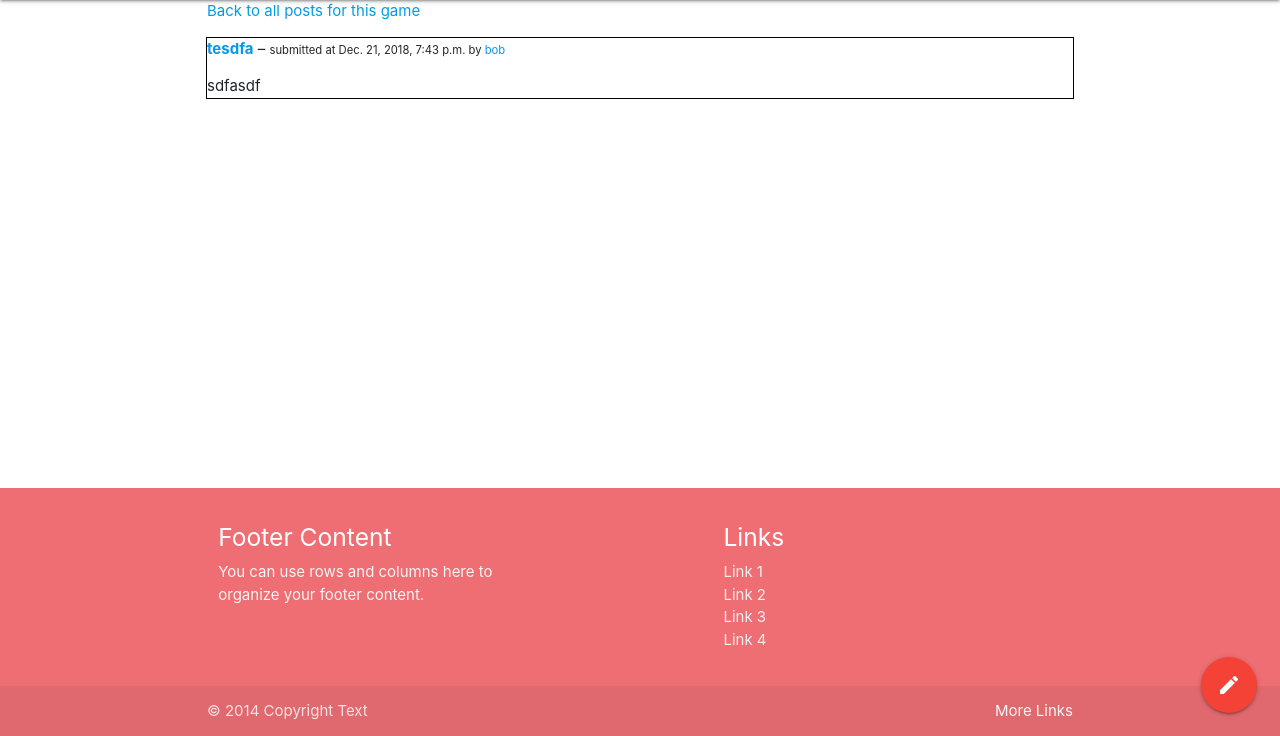
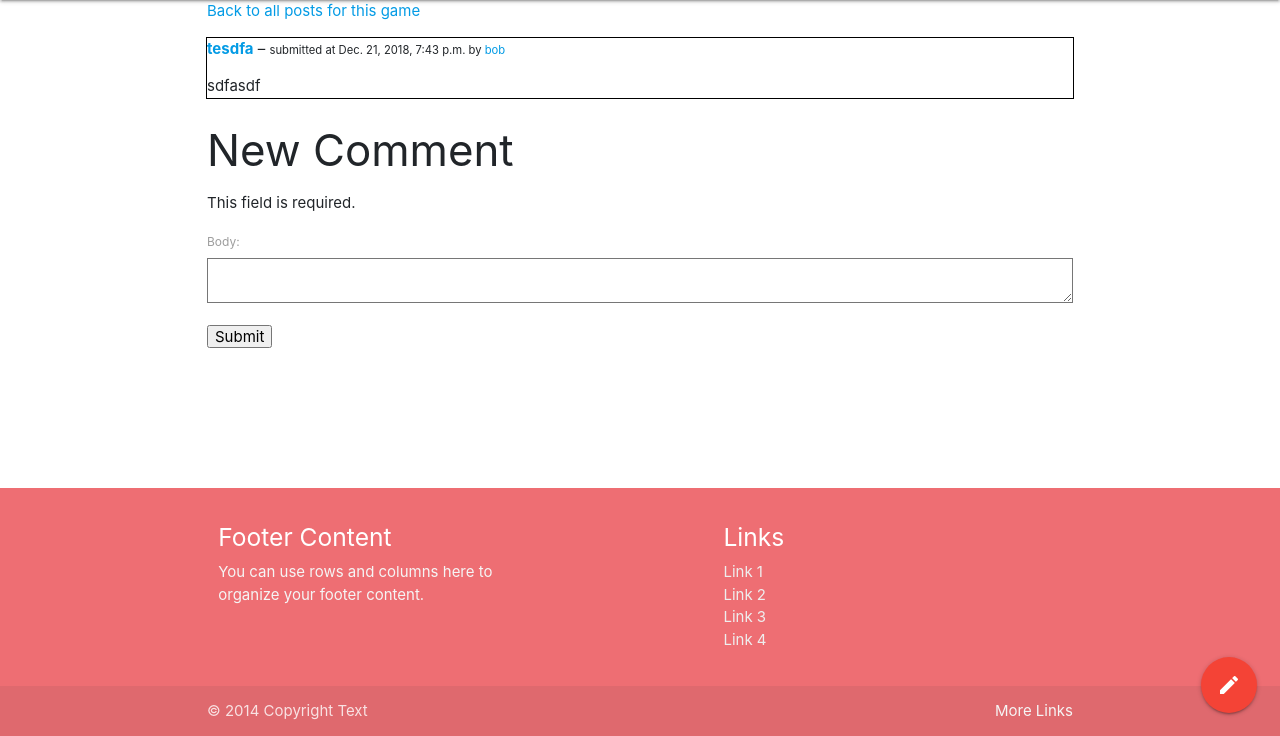
Before and after one commit to ethsternk/goodgames, a Django app: page /game/1/post/1 in a window 1280 px wide. Shown: the part 64-800 px from the top of the page. Run offline with Django 3.2, Linux system fonts and the light colour scheme; a user stored in the database is signed in; data comes from the database, SQL or seed files in the repository; both versions use the stored data as it was after the commit; some libraries are stand-ins or nearby versions.

Commit message:
comments on posts

```diff
--- a/goodgames/goodgames/forms.py
+++ b/goodgames/goodgames/forms.py
@@ -19,3 +19,7 @@ class PostForm(forms.Form):
 
 class SearchForm(forms.Form):
     search = forms.CharField(max_length=50)
+
+
+class CommentForm(forms.Form):
+    body = forms.CharField(widget=forms.Textarea, max_length=5000)
--- a/goodgames/goodgames/models.py
+++ b/goodgames/goodgames/models.py
@@ -31,3 +31,10 @@ class Post(models.Model):
     date = models.DateTimeField(auto_now=True)
     profile = models.ForeignKey(
         Profile, on_delete=models.CASCADE, related_name='profile')
+
+
+class Comment(models.Model):
+    body = models.TextField()
+    post = models.ForeignKey(Post, on_delete=models.CASCADE)
+    date = models.DateTimeField(auto_now=True)
+    profile = models.ForeignKey(Profile, on_delete=models.CASCADE)
--- a/goodgames/goodgames/templates/post.html
+++ b/goodgames/goodgames/templates/post.html
@@ -6,5 +6,16 @@
         <p><a href="/game/{{ data.game.igdb_id }}/post/{{ data.post.id }}"><b>{{ data.post.title }}</b></a> – <span style="font-size: .75em">submitted at {{ data.post.date }} by <a href="/profile/{{ data.post.profile.id }}">{{ data.post.profile }}</a></span></p>
         <p>{{ data.post.body }}
     </div>
+    {% for item in data.comments %}
+    <p>{{ item.body }} – <span style="font-size: .75em">submitted at {{ item.date }} by <a href="/profile/{{ item.profile.id }}">{{ data.post.profile }}</a></span></p>
+    {% endfor %}
+    {% if data.user %}
+    <h3>New Comment</h3>
+    <form action='/game/{{ data.game.igdb_id }}/post/{{ data.post.id }}' method="post">
+        {% csrf_token %}
+        {{ form.as_p }}
+        <input type='submit' value='Submit'>
+    </form>
+    {% endif %}
 </body>
 {% endblock %}
--- a/goodgames/goodgames/views.py
+++ b/goodgames/goodgames/views.py
@@ -1,6 +1,7 @@
 from django.shortcuts import render, HttpResponseRedirect, reverse
-from goodgames.models import Profile, Game, Post
-from goodgames.forms import SignupForm, LoginForm, PostForm, SearchForm
+from goodgames.models import Profile, Game, Post, Comment
+from goodgames.forms import (
+    SignupForm, LoginForm, PostForm, SearchForm, CommentForm)
 from django.contrib.auth.models import User
 from django.contrib.auth import login, authenticate, logout
 import requests
@@ -35,7 +36,6 @@ def home_view(request):
             'accept': 'application/json',
         }
     ).json()
-    print(popular[0])
     return render(request, 'home.html', {
         'data': {
             'user': user,
@@ -213,8 +213,25 @@ def game_posts_view(request, game_id):
 def post_view(request, game_id, post_id):
     game = Game.objects.filter(igdb_id=game_id).first()
     post = Post.objects.filter(id=post_id).first()
-    return render(request, 'post.html', {'data': {
-        'game': game,
-        'user': request.user.profile,
-        'post': post,
-    }})
+    comments = Comment.objects.filter(post=post)
+    form = CommentForm(None or request.POST)
+    if request.method == 'POST':
+        if form.is_valid():
+            data = form.cleaned_data
+            Comment.objects.create(
+                body=data['body'],
+                post=post,
+                date=datetime.now(),
+                profile=request.user.profile,
+            )
+            return HttpResponseRedirect(
+                '/game/' + str(game_id) + '/post/' + str(post_id))
+    return render(request, 'post.html', {
+        'data': {
+            'game': game,
+            'user': request.user.profile,
+            'post': post,
+            'comments': comments,
+        },
+        'form': form,
+    })
```
Also changed, not shown: goodgames/db.sqlite3, goodgames/goodgames/migrations/0002_comment.py (added), goodgames/goodgames/migrations/0003_reply.py (added).
